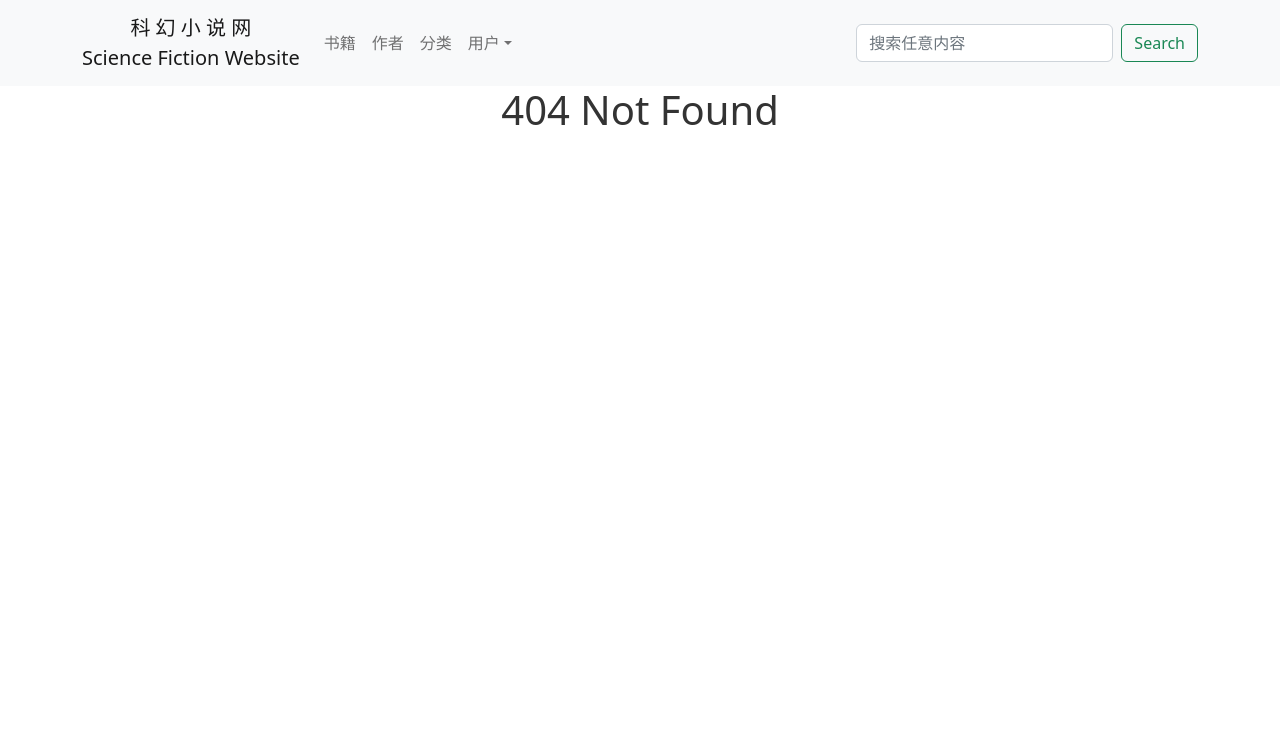
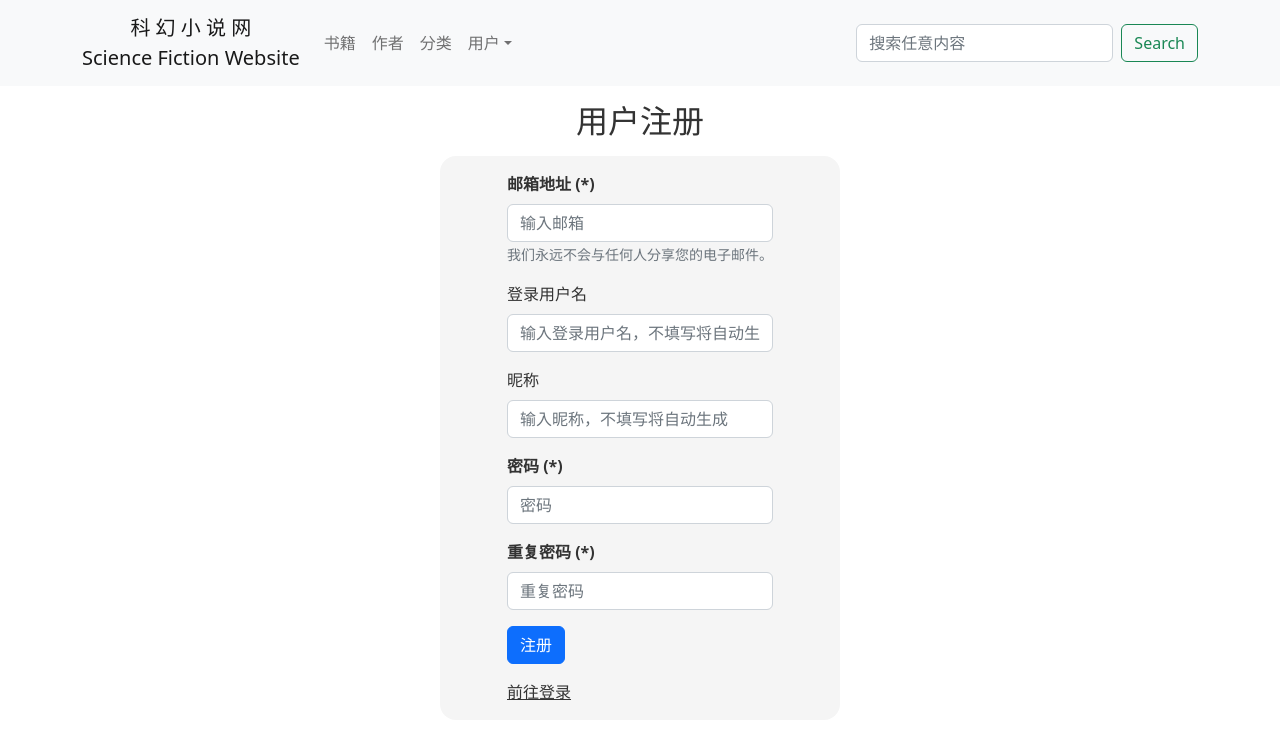
Before and after one commit to VeejaLiu/ScienceFiction-Webapp, a React (Create React App) app: page /user/register in a window 1280 px wide. Before the commit this address had no page. Shown: the top 738 px of the page. Built offline with nearby package versions, Linux system fonts and the light colour scheme.

Commit message:
增加登录注册页面

```diff
--- a/src/App.tsx
+++ b/src/App.tsx
@@ -10,6 +10,8 @@ import FilePage from "./component/pages/FilePage";
 import UserProfilePage from "./component/user/UserProfilePage";
 import BookDetailPage from "./component/pages/BookDetailPage";
 import AuthorDetailPage from "./component/pages/AuthorDetailPage";
+import LoginPage from "./component/user/LoginPage";
+import RegisterPage from "./component/user/RegisterPage";
 
 
 function App() {
@@ -35,6 +37,8 @@ function App() {
                 <Route path='/file' element={<FilePage/>}/>
 
                 {/* 用户路径 */}
+                <Route path='/user/login' element={<LoginPage/>}/>
+                <Route path='/user/register' element={<RegisterPage/>}/>
                 <Route path='/user/profile' element={<UserProfilePage/>}/>
                 <Route path='/user/myUpload' element={<UserProfilePage/>}/>
                 <Route path='/user/myFavorite' element={<UserProfilePage/>}/>
--- a/src/component/navbar/Navbar.tsx
+++ b/src/component/navbar/Navbar.tsx
@@ -18,6 +18,12 @@ function NavHeader() {
                             <Nav.Link href="/category">分类</Nav.Link>
                             {/*<Nav.Link href="/file">文件</Nav.Link>*/}
                             <NavDropdown title="用户" id="basic-nav-dropdown">
+                                <NavDropdown.Item href="/user/login">
+                                    登录
+                                </NavDropdown.Item>
+                                <NavDropdown.Item href="/user/register">
+                                    注册
+                                </NavDropdown.Item>
                                 <NavDropdown.Item href="/user/profile">
                                     个人中心
                                 </NavDropdown.Item>
--- /dev/null
+++ b/src/component/user/LoginPage.tsx
@@ -0,0 +1,76 @@
+import React from "react";
+import {Button, Form} from "react-bootstrap";
+import {UserApi} from "../../service/UserApi";
+
+function LoginPage() {
+    function login() {
+        console.log('login');
+        UserApi.login({
+            email: '',
+            password: '',
+        })
+    }
+
+    return (
+        <div>
+            <div style={{
+                margin: '1rem'
+            }}>
+                <h2>用户登录</h2>
+            </div>
+
+            <div style={{
+                // 背景颜色：灰色
+                backgroundColor: '#f5f5f5',
+                // 从上到下排列
+                display: 'flex',
+                // 水平居中，垂直居中
+                margin: '0 auto',
+                // 内边距
+                padding: '1rem',
+                justifyContent: 'center',
+                // 宽度：自适应内容
+                width: '25rem',
+                // 左侧对齐
+                textAlign: 'left',
+                // 圆角
+                borderRadius: '1rem',
+            }}>
+                <Form>
+                    <Form.Group className="mb-3" controlId="formBasicEmail">
+                        <Form.Label>邮箱地址</Form.Label>
+                        <Form.Control type="email" placeholder="输入邮箱"/>
+                        <Form.Text className="text-muted">
+                            我们永远不会与任何人分享您的电子邮件。
+                        </Form.Text>
+                    </Form.Group>
+
+                    <Form.Group className="mb-3" controlId="formBasicPassword">
+                        <Form.Label>密码</Form.Label>
+                        <Form.Control type="password" placeholder="密码"/>
+                    </Form.Group>
+                    {/*<Form.Group className="mb-3" controlId="formBasicCheckbox">*/}
+                    {/*    <Form.Check type="checkbox" label="Check me out"/>*/}
+                    {/*</Form.Group>*/}
+                    <Button variant="primary" onClick={login}>
+                        登录
+                    </Button>
+
+                    <div style={{
+                        marginTop: '1rem',
+                    }}>
+                        <a style={{
+                            textDecoration: 'underline',
+                        }}
+                           href="/user/register"
+                        >
+                            前往注册
+                        </a>
+                    </div>
+                </Form>
+            </div>
+        </div>
+    );
+}
+
+export default LoginPage;
--- /dev/null
+++ b/src/component/user/RegisterPage.tsx
@@ -0,0 +1,97 @@
+import React from "react";
+import {Button, Form} from "react-bootstrap";
+
+function LoginPage() {
+    return (
+        <div>
+            <div style={{
+                margin: '1rem'
+            }}>
+                <h2>用户注册</h2>
+            </div>
+
+            <div style={{
+                // 背景颜色：灰色
+                backgroundColor: '#f5f5f5',
+                // 从上到下排列
+                display: 'flex',
+                // 水平居中，垂直居中
+                margin: '0 auto',
+                // 内边距
+                padding: '1rem',
+                justifyContent: 'center',
+                // 宽度：自适应内容
+                width: '25rem',
+                // 左侧对齐
+                textAlign: 'left',
+                // 圆角
+                borderRadius: '1rem',
+            }}>
+                <Form>
+                    {/* 邮箱地址 */}
+                    <Form.Group className="mb-3" controlId="formBasicEmail">
+                        <Form.Label>
+                            <b>
+                                邮箱地址 (*)
+                            </b>
+                        </Form.Label>
+                        <Form.Control type="email" placeholder="输入邮箱"/>
+                        <Form.Text className="text-muted">
+                            我们永远不会与任何人分享您的电子邮件。
+                        </Form.Text>
+                    </Form.Group>
+
+                    {/* 登录用户名 */}
+                    <Form.Group className="mb-3" controlId="formBasicEmail">
+                        <Form.Label>登录用户名</Form.Label>
+                        <Form.Control type="email" placeholder="输入登录用户名，不填写将自动生成"/>
+                    </Form.Group>
+
+                    {/* 昵称 */}
+                    <Form.Group className="mb-3" controlId="formBasicEmail">
+                        <Form.Label>昵称</Form.Label>
+                        <Form.Control type="email" placeholder="输入昵称，不填写将自动生成"/>
+                    </Form.Group>
+
+                    {/* 密码 */}
+                    <Form.Group className="mb-3" controlId="formBasicPassword">
+                        <Form.Label>
+                            <b>
+                                密码 (*)
+                            </b>
+                        </Form.Label>
+                        <Form.Control type="password" placeholder="密码"/>
+                    </Form.Group>
+                    {/* 重复密码 */}
+                    <Form.Group className="mb-3" controlId="formBasicPassword">
+                        <Form.Label>
+                            <b>
+                                重复密码 (*)
+                            </b>
+                        </Form.Label>
+                        <Form.Control type="password" placeholder="重复密码"/>
+                    </Form.Group>
+
+                    <Button variant="primary" type="submit">
+                        注册
+                    </Button>
+
+                    <div style={{
+                        marginTop: '1rem',
+                    }}>
+                        <a style={{
+                            // 下划线
+                            textDecoration: 'underline',
+                        }}
+                           href="/user/login"
+                        >
+                            前往登录
+                        </a>
+                    </div>
+                </Form>
+            </div>
+        </div>
+    );
+}
+
+export default LoginPage;
--- /dev/null
+++ b/src/service/UserApi.ts
@@ -0,0 +1,17 @@
+import axios from "axios";
+
+const backendUrl = "http://127.0.0.1:8080";
+
+export class UserApi {
+    public static async login(params: {
+        username?: string;
+        email?: string;
+        password: string;
+    }): Promise<any> {
+        console.log(params);
+        let userInfo = {};
+        const response = await axios.post(`${backendUrl}/user/login`, params);
+        console.log(response);
+        // return userInfo;
+    }
+}
```
